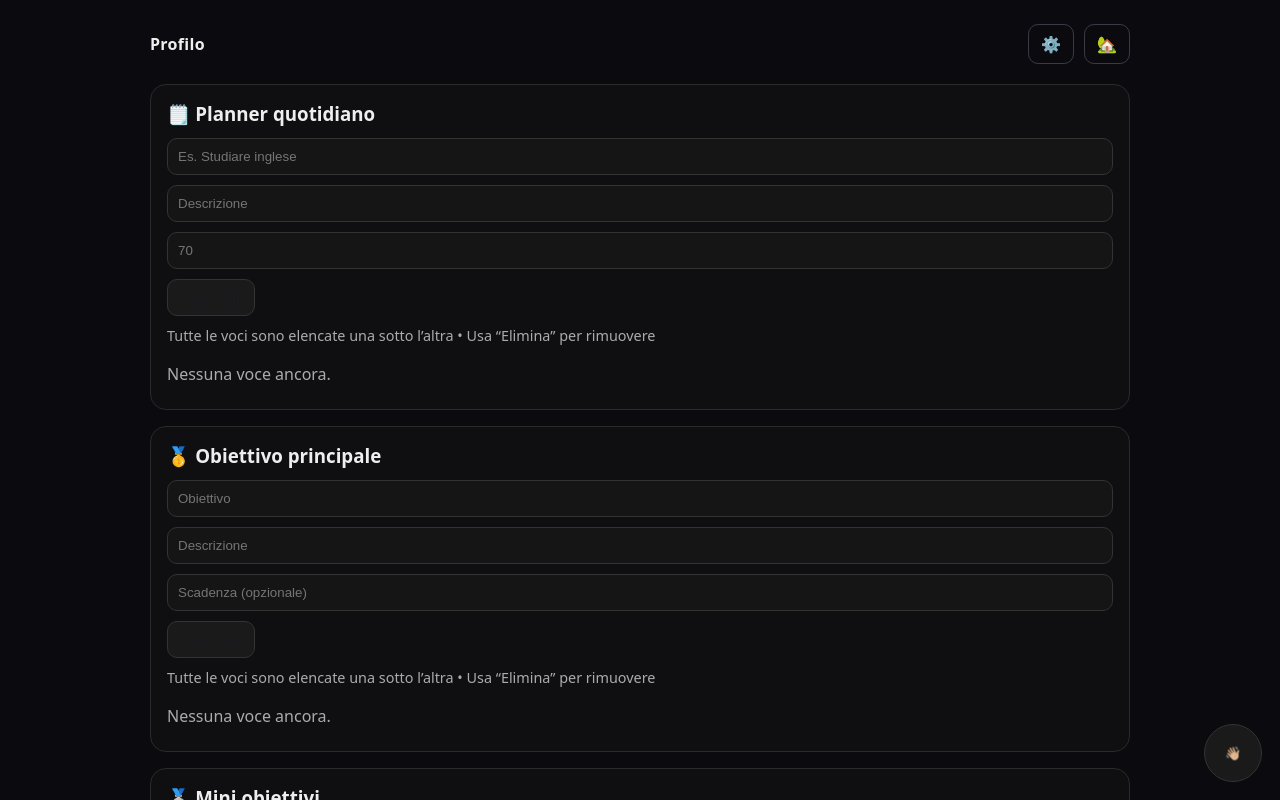
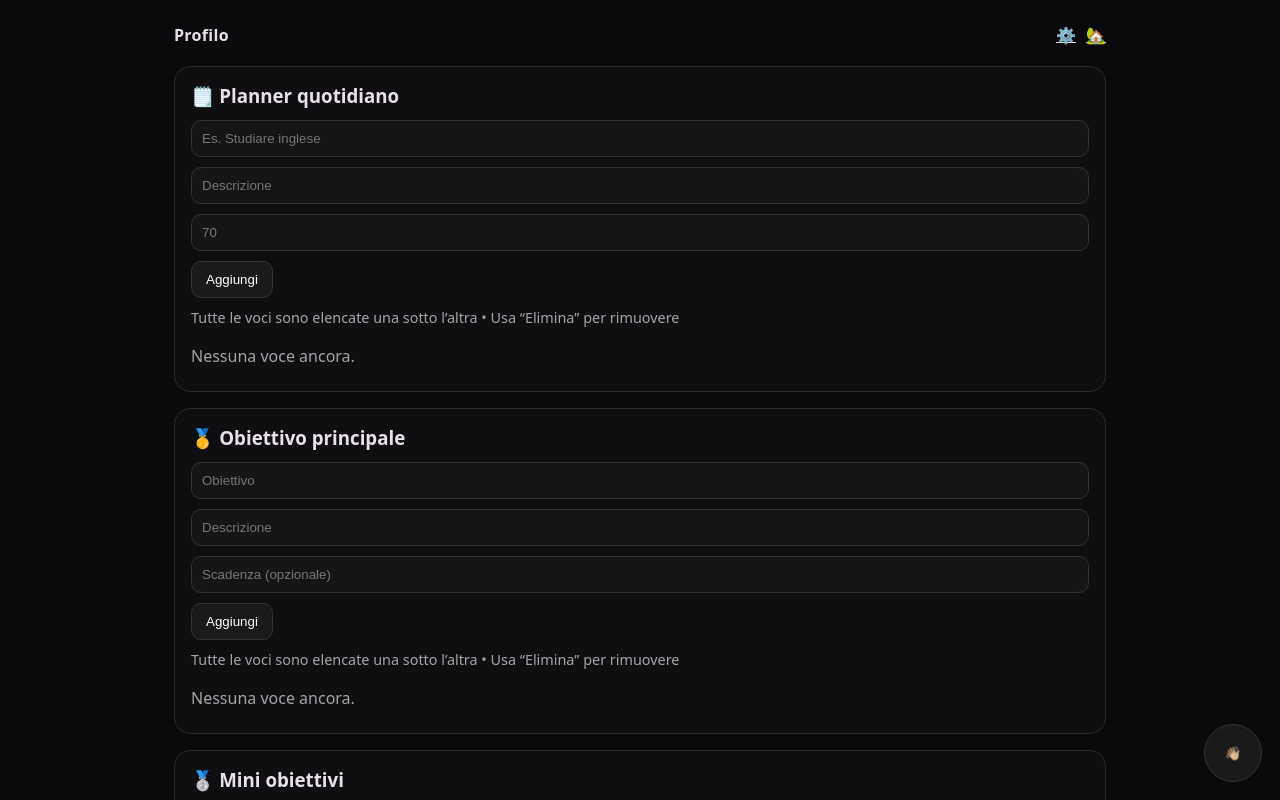
Before and after one commit to mindflowapplicazione-png/MINDflow.app, a Next.js app: page /profilo in a window 1280 px wide. Shown: the top 800 px of the page. Built offline with nearby package versions, Linux system fonts and the light colour scheme.

Commit message:
Update globals.css

```diff
--- a/styles/globals.css
+++ b/styles/globals.css
@@ -1,20 +1,5 @@
-:root { color-scheme: dark; }
-html, body { margin:0; padding:0; font-family: ui-sans-serif, system-ui; background:#0b0b0f; color:#eee; }
-.container { max-width: 980px; margin: 0 auto; padding: 16px; }
-.card { background:#17171f; border:1px solid #2a2a33; border-radius:16px; padding:16px; margin:12px 0; }
-.title { font-size:28px; font-weight:800; color:#f7b8c7; }
-.sub { opacity:.8; margin-top:-4px; margin-bottom:12px; }
-.btn { background:linear-gradient(135deg,#ffd1dc,#f7b8c7); color:#1b1b1f; border:0; border-radius:12px; padding:10px 14px; font-weight:700; cursor:pointer; }
-.btn-ghost { background:transparent; border:1px solid #3a3a46; color:#ddd; border-radius:10px; padding:8px 12px; }
-.input, .textarea, .select {
-  width:100%; background:#0f0f15; color:#eee; border:1px solid #2a2a33;
-  border-radius:10px; padding:9px 12px; outline:none;
-}
-.row { display:flex; gap:10px; flex-wrap:wrap; }
-.chip { padding:4px 8px; border-radius:8px; background:#252532; border:1px solid #323246; font-size:12px; }
-.item { display:flex; gap:8px; align-items:flex-start; padding:10px; border:1px solid #2a2a33; border-radius:12px; background:#12121a; }
-.item .grow { flex:1; }
-.item .meta { font-size:12px; opacity:.8 }
-hr.sep { border:0; height:1px; background:#242432; margin:14px 0; }
-a { color:#f7b8c7; text-decoration: none; }
-.grid { display:grid; grid-template-columns: repeat(auto-fill, minmax(220px,1fr)); gap:12px; }
+/* styles/globals.css */
+:root{color-scheme:dark; --bg:#0a0a0c; --fg:#e8e0e6}
+html,body{padding:0;margin:0;background:var(--bg);color:var(--fg);font-family:ui-sans-serif, system-ui, -apple-system, Segoe UI, Roboto}
+*{box-sizing:border-box}
+a{color:inherit}
```
